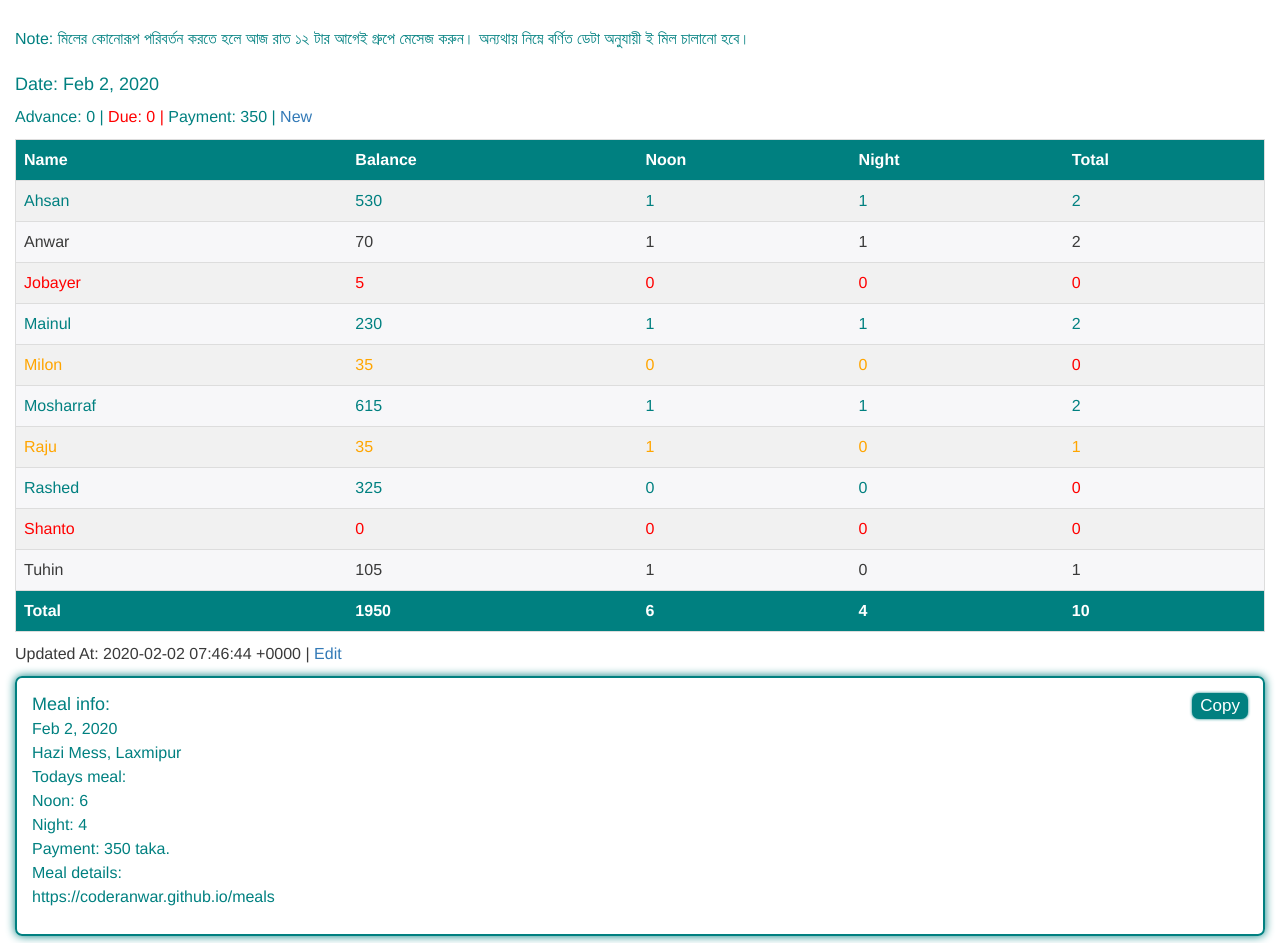
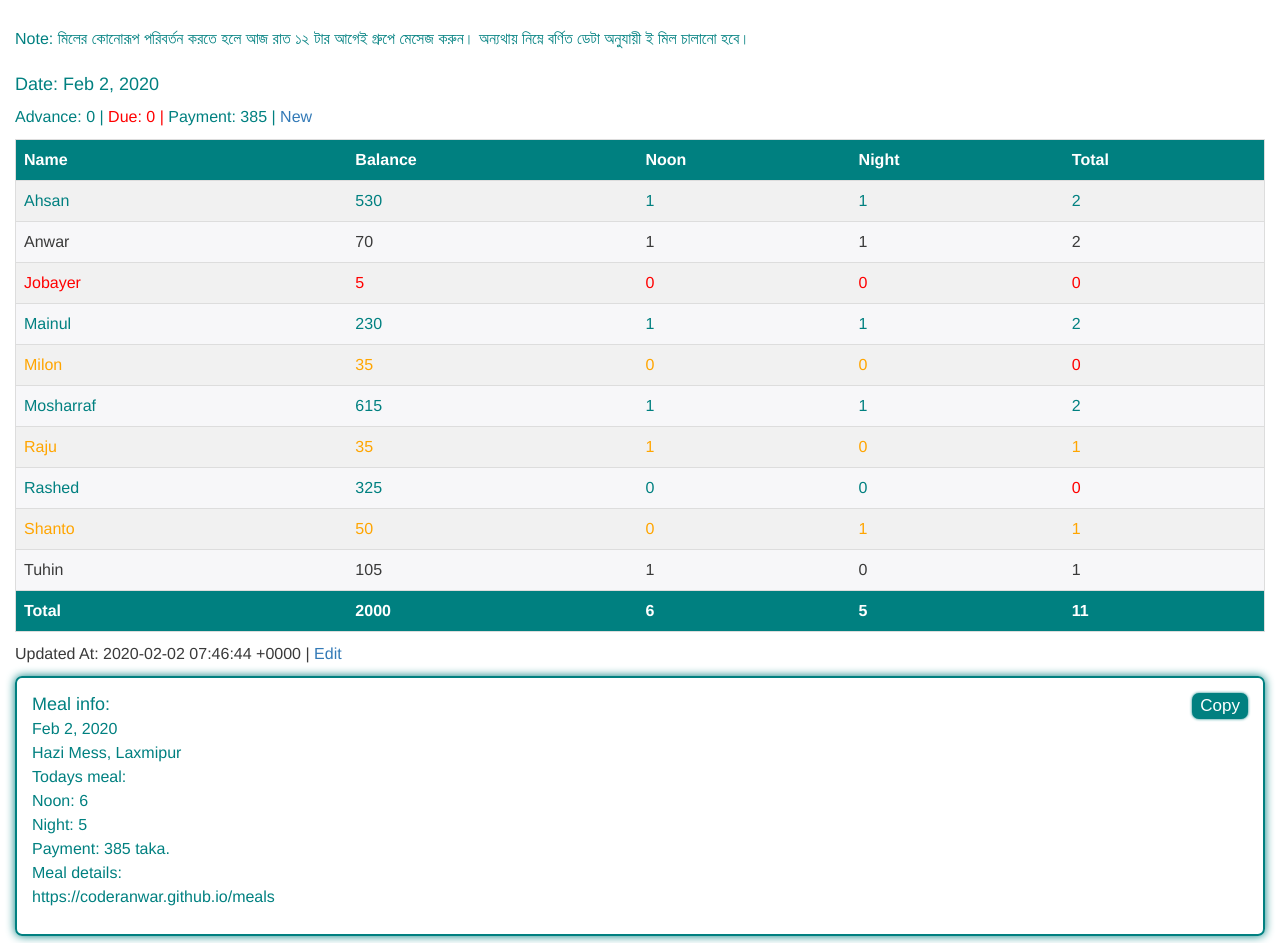
Before and after one commit to coderanwar/meals, a Jekyll site: the page built from index.html, in a window 1280 px wide and 1400 px high. Shown: the part 197-1140 px from the top of the window. Built offline with Jekyll 4.4.1, drawn with Linux system fonts in a browser that asks for light colours.

Commit message:
Update meals.yml

```diff
--- a/_data/meals.yml
+++ b/_data/meals.yml
@@ -37,9 +37,9 @@
       Noon: 0
       Night: 0
     - Name: "Shanto"
-      Balance: 0
+      Balance: 50
       Noon: 0
-      Night: 0
+      Night: 1
     - Name: "Tuhin"
       Balance: 105
       Noon: 1
```
